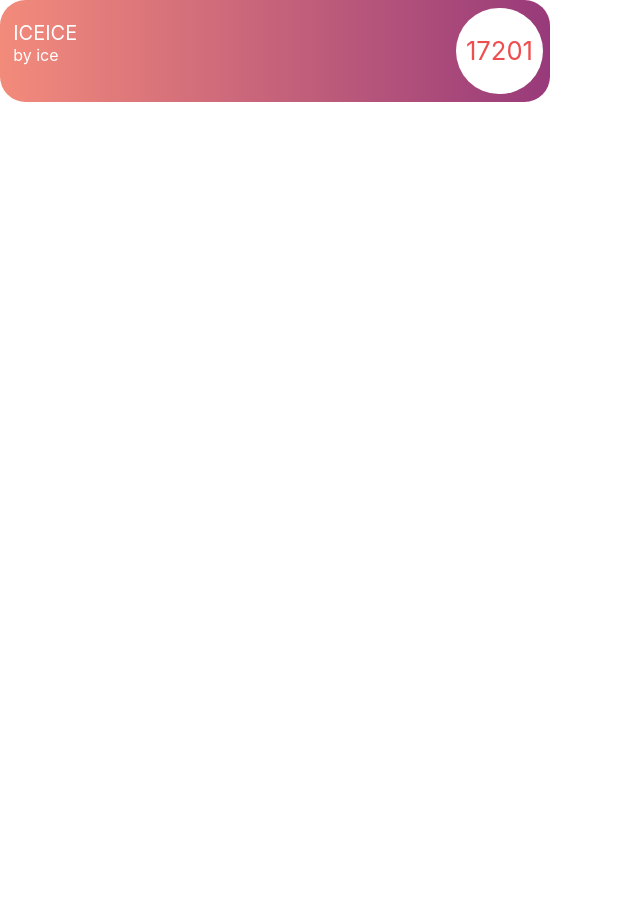
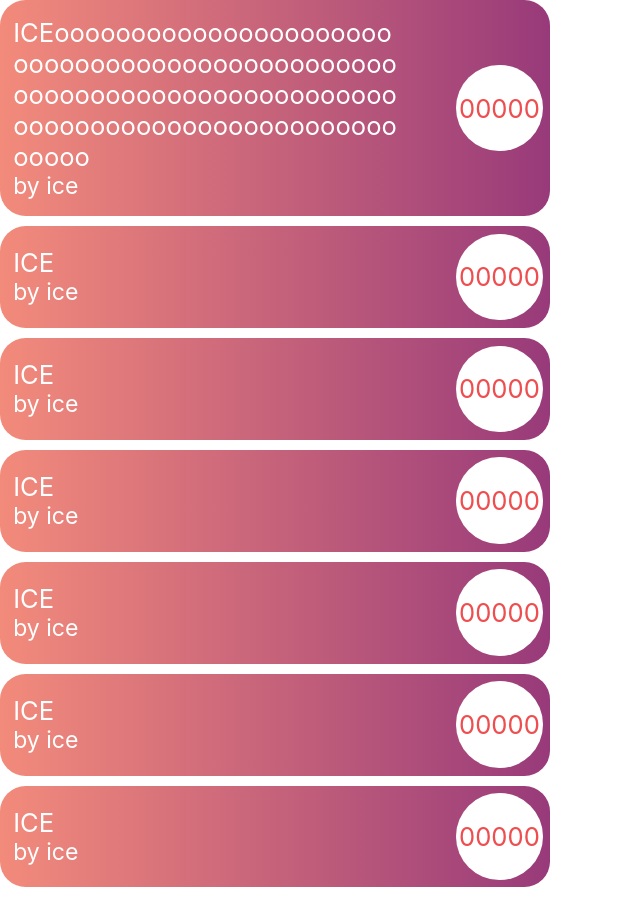
Before and after one commit to kykungz/bcbk9-frontend, a React (Create React App) app: page / in a window 1280 px wide. Shown: the whole page, without its empty margins (0-640 px from the left). Before the commit the page ends 800 px from the top, so only its background shows below. Built offline with nearby package versions, Linux system fonts and the light colour scheme.

Commit message:
make it supporting multiple lines.

```diff
--- a/src/components/SessionTabs.js
+++ b/src/components/SessionTabs.js
@@ -11,10 +11,7 @@ const Tab = styled.div`
   background-image: linear-gradient(to right, #f38b7b, #983a7a);
   border-radius: 2vw;
   width: 100%;
-  height: calc(43vw / 5.4);
-  @media (max-width: 650px) {
-    height: calc(90vw / 5.4);
-  }
+  margin-bottom: 10px;
 `
 const TextContainer = styled.div`
   flex: 4.4;
@@ -22,6 +19,7 @@ const TextContainer = styled.div`
   flex-direction: column;
   justify-content: center;
   padding-bottom: 3%;
+  padding-top: 3%;
 `
 const NumContainer = styled.div`
   flex: 1;
@@ -31,40 +29,80 @@ const NumContainer = styled.div`
 `
 const Circle = styled.div`
   background-color: white;
-  height: 85%;
-  width: 85%;
+  width: calc(43vw / 540 * 85);
   border-radius: 50%;
   display: flex;
   justufy-content: center;
   align-items: center;
+  margin: calc(43vw / 1080 * 15) 0px;
+  height: calc(43vw / 540 * 85);
+  @media (max-width: 650px) {
+    margin: calc(90vw / 1080 * 15) 0px;
+    width: calc(90vw / 540 * 85);
+    height: calc(90vw / 540 * 85);
+  }
 `
 const SessionName = styled.span`
+  word-wrap: break-word;
   color: white;
   margin-left: calc(100% / 34);
-  font-size: 20px;
+  font-size: 2vw;
+  width: 30vw;
+  @media (max-width: 650px) {
+    font-size: 4vw;
+    width: 65vw;
+  }
 `
 const SpeakerName = styled.span`
+  word-wrap: break-word;
   color: white;
   margin-left: calc(100% / 34);
+  width: 30vw;
+  font-size: 1.8vw;
+  @media (max-width: 650px) {
+    font-size: 3.6vw;
+  }
 `
 const Number = styled.span`
   flex: 1;
   text-align: center;
   color: #ee4e4f;
   font-size: 2vw;
+  @media (max-width: 650px) {
+    font-size: 4vw;
+  }
 `
-const getTab = () => (
+const getTab = (name, speaker, number) => (
   <Tab>
     <TextContainer>
-      <SessionName>ICEICE</SessionName>
-      <SpeakerName>by ice</SpeakerName>
+      <SessionName>{name}</SessionName>
+      <SpeakerName>by {speaker}</SpeakerName>
     </TextContainer>
     <NumContainer>
       <Circle>
-        <Number>17201</Number>
+        <Number>{number}</Number>
       </Circle>
     </NumContainer>
   </Tab>
 )
 
-export default () => <Container>{getTab()}</Container>
+const sessionList = [
+  {
+    name:
+      'ICEoooooooooooooooooooooooooooooooooooooooooooooooooooooooooooooooooooooooooooooooooooooooooooooooooooooo',
+    speaker: 'ice',
+    number: '00000',
+  },
+  { name: 'ICE', speaker: 'ice', number: '00000' },
+  { name: 'ICE', speaker: 'ice', number: '00000' },
+  { name: 'ICE', speaker: 'ice', number: '00000' },
+  { name: 'ICE', speaker: 'ice', number: '00000' },
+  { name: 'ICE', speaker: 'ice', number: '00000' },
+  { name: 'ICE', speaker: 'ice', number: '00000' },
+]
+
+export default () => (
+  <Container>
+    {sessionList.map(e => getTab(e.name, e.speaker, e.number))}
+  </Container>
+)
```
